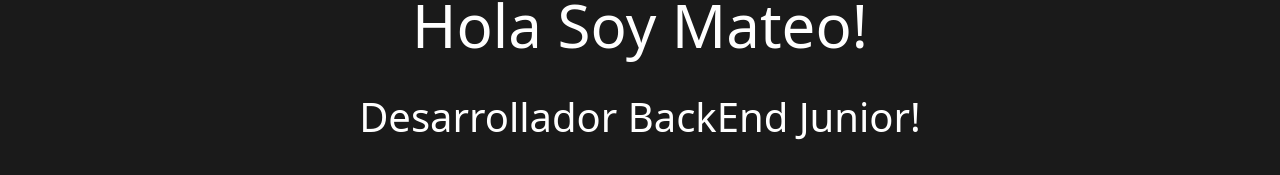
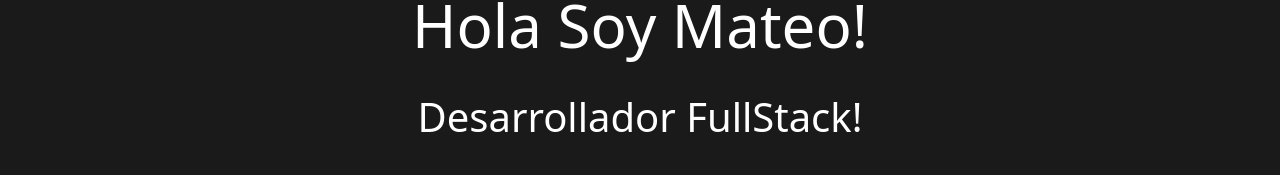
Before and after one commit to mantovanoMateo/mantovanoMateoPortfolio, an Angular app: page /aboutMe in a window 1280 px wide. Shown: the part 145-320 px from the top of the page. Built offline with nearby package versions, Linux system fonts and the light colour scheme.

Commit message:
Minimal changes

```diff
--- a/src/app/components/about-me/about-me.component.html
+++ b/src/app/components/about-me/about-me.component.html
@@ -2,7 +2,7 @@
     <br>
     <h1>Hola Soy Mateo!</h1>
     <br>
-    <h2>Desarrollador BackEnd Junior!</h2>
+    <h2>Desarrollador FullStack!</h2>
     <br>
     <div class="textAndPhoto">
         <div class="descriptionContainer">
```
